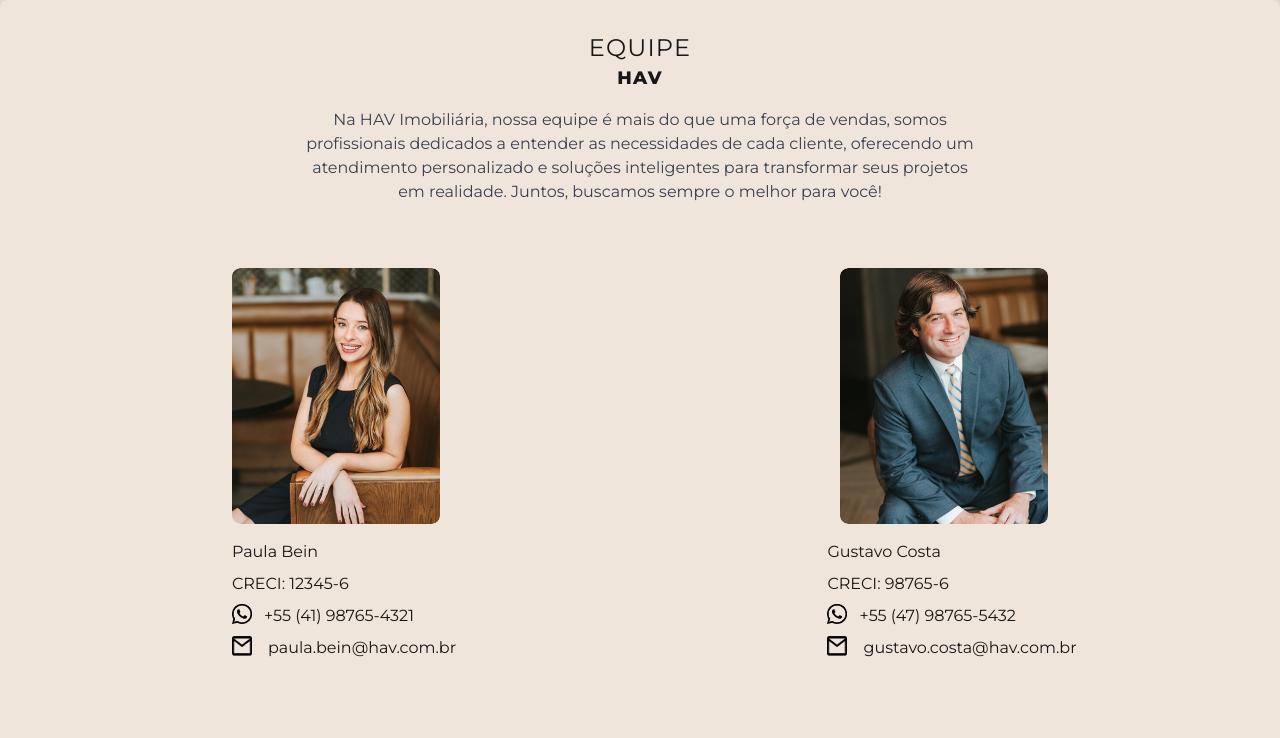
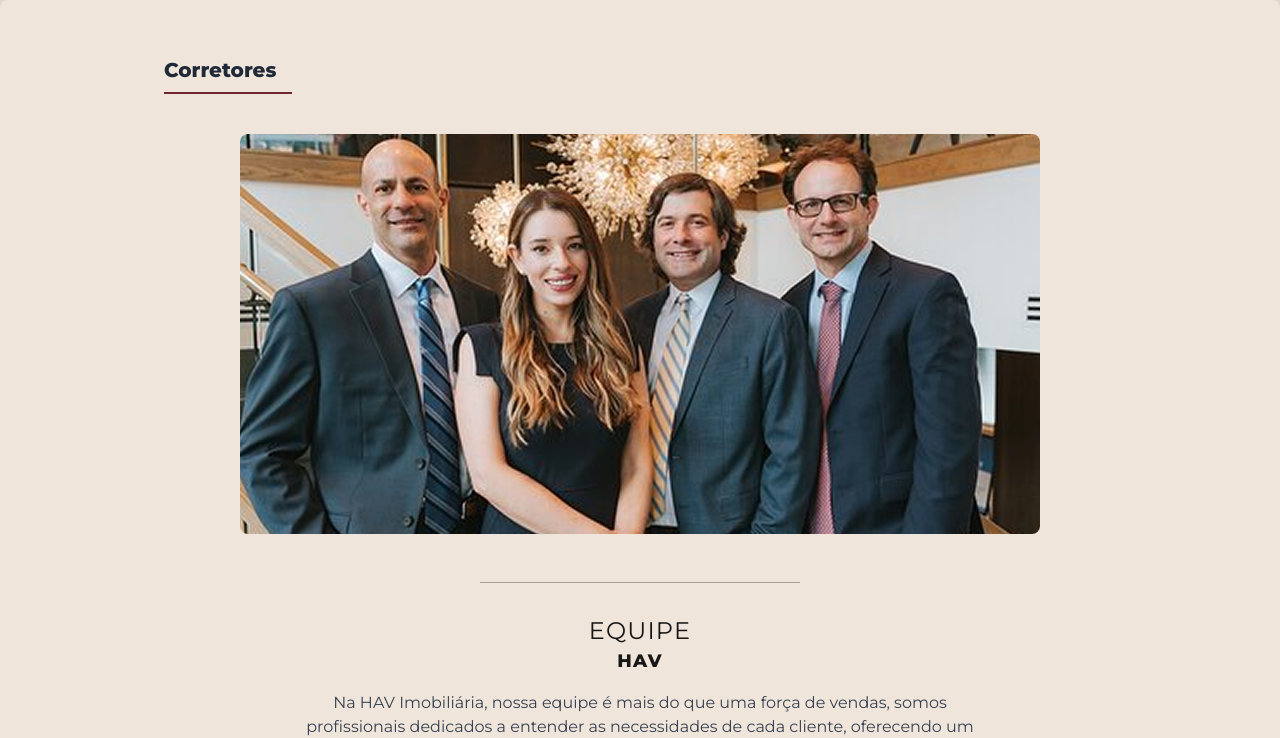
Before and after one commit to gstSenai/Projeto-Final-MI75, a Next.js app in the folder front-end-imobiliaria/: page /paginaCorretores in a window 1280 px wide. Shown: the top 738 px of the page. Built offline with nearby package versions, Linux system fonts and the light colour scheme.

Commit message:
90% - pagina ta quebrada

```diff
--- a/front-end-imobiliaria/src/app/paginaCorretores/page.tsx
+++ b/front-end-imobiliaria/src/app/paginaCorretores/page.tsx
@@ -8,26 +8,6 @@ const montserrat = Montserrat({
   display: 'swap',
 });
 
-// import Image from "next/image";
-
-// export default function Corretores() {
-//   return (
-//     <div className="p-6 max-w-5xl mx-auto">
-
-//       <h2 className="text-xl font-bold text-gray-800 ">Corretores</h2>
-
-//       <div className="relative w-[1000px] h-[600px] ">
-//         <Image
-//          src="/iconsPaginaCorretores/corretores.png"
-//           alt="Equipe de corretores"
-//           layout="fill"
-//           objectFit="cover"
-//           className="rounded-lg"
-//         />
-//       </div>
-//     </div>
-//   );
-// }
 
 import Image from "next/image";
 
@@ -58,14 +38,32 @@ const equipe = [
     creci: "65432-7",
     telefone: "+55 (49) 99234-5678",
     email: "lucas.oliveira@hav.com.br",
-    imagem:  "/iconsPaginaCorretores/corretor4.png",
+    imagem: "/iconsPaginaCorretores/corretor4.png",
   },
 ];
 
 export default function Equipe() {
   return (
-      <div className="bg-[#EFE5DA] p-8 rounded-lg shadow-lg  text-center font-montserrat">
-        {/* Título e descrição */}
+    <div className="bg-[#EFE5DA] p-8 rounded-lg shadow-lg text-center font-montserrat">
+
+      <div className="p-6 max-w-5xl mx-auto">
+
+      <h2 className="ml-3 text-xl font-bold text-gray-800 text-left mb-10 border-b-2 border-[#702632] pb-2 w-32">
+  Corretores
+</h2>
+
+
+        <div className="relative w-[800px] h-[400px] mb-4 mx-auto">
+          <Image
+            src="/iconsPaginaCorretores/corretores.png"
+            alt="Equipe de corretores"
+            layout="fill"
+            objectFit="cover"
+            className="rounded-lg"
+          />
+        </div>
+      </div>
+      <div className='border-b border-[#000000] pb-2 w-80 mx-auto opacity-30 mb-8'></div>
       <h2 className="text-2xl font-light uppercase tracking-wider">
         Equipe <span className="block text-lg font-bold">HAV</span>
       </h2>
```
Lines whose indentation alone changed are shown as unchanged.
